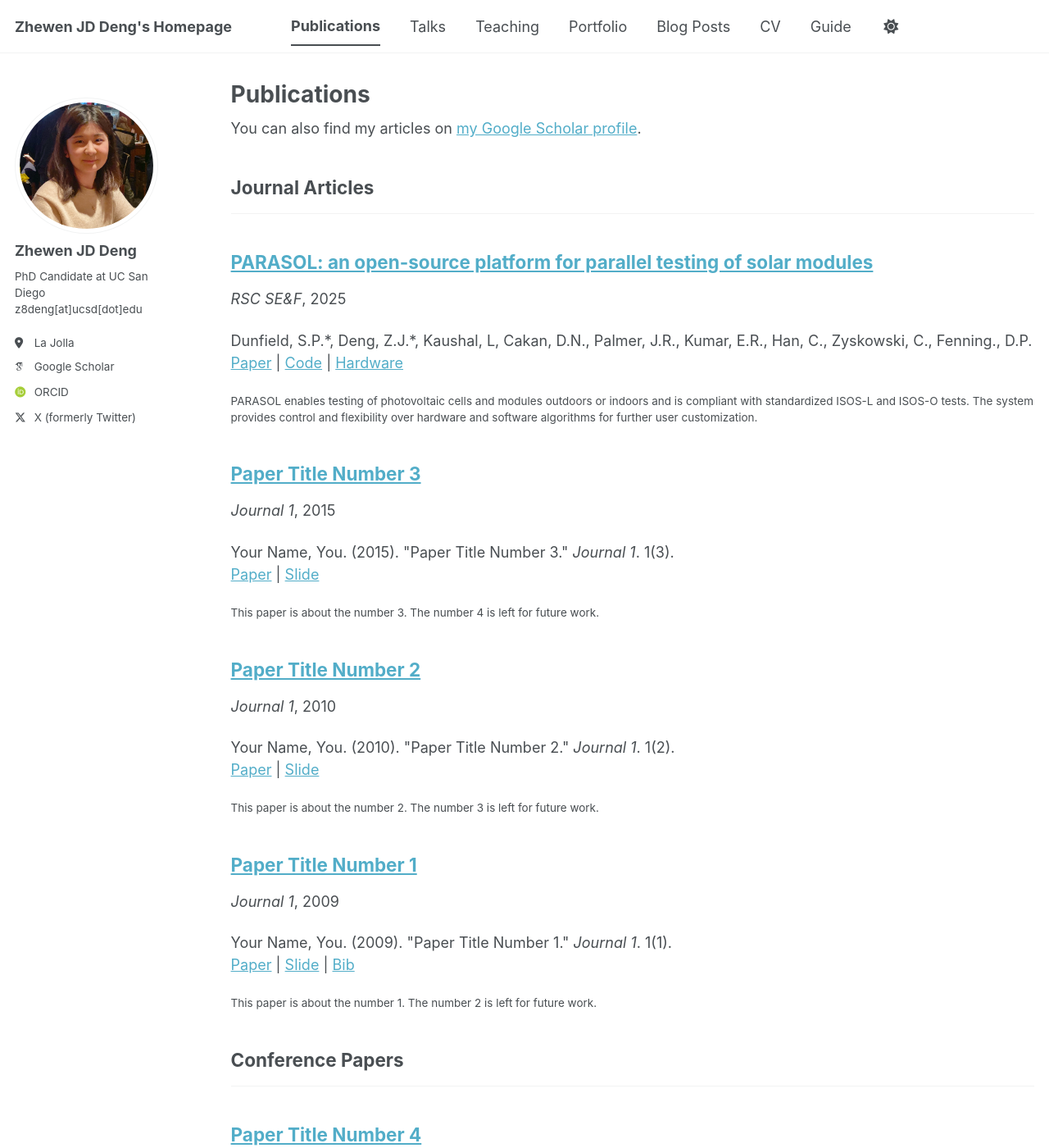
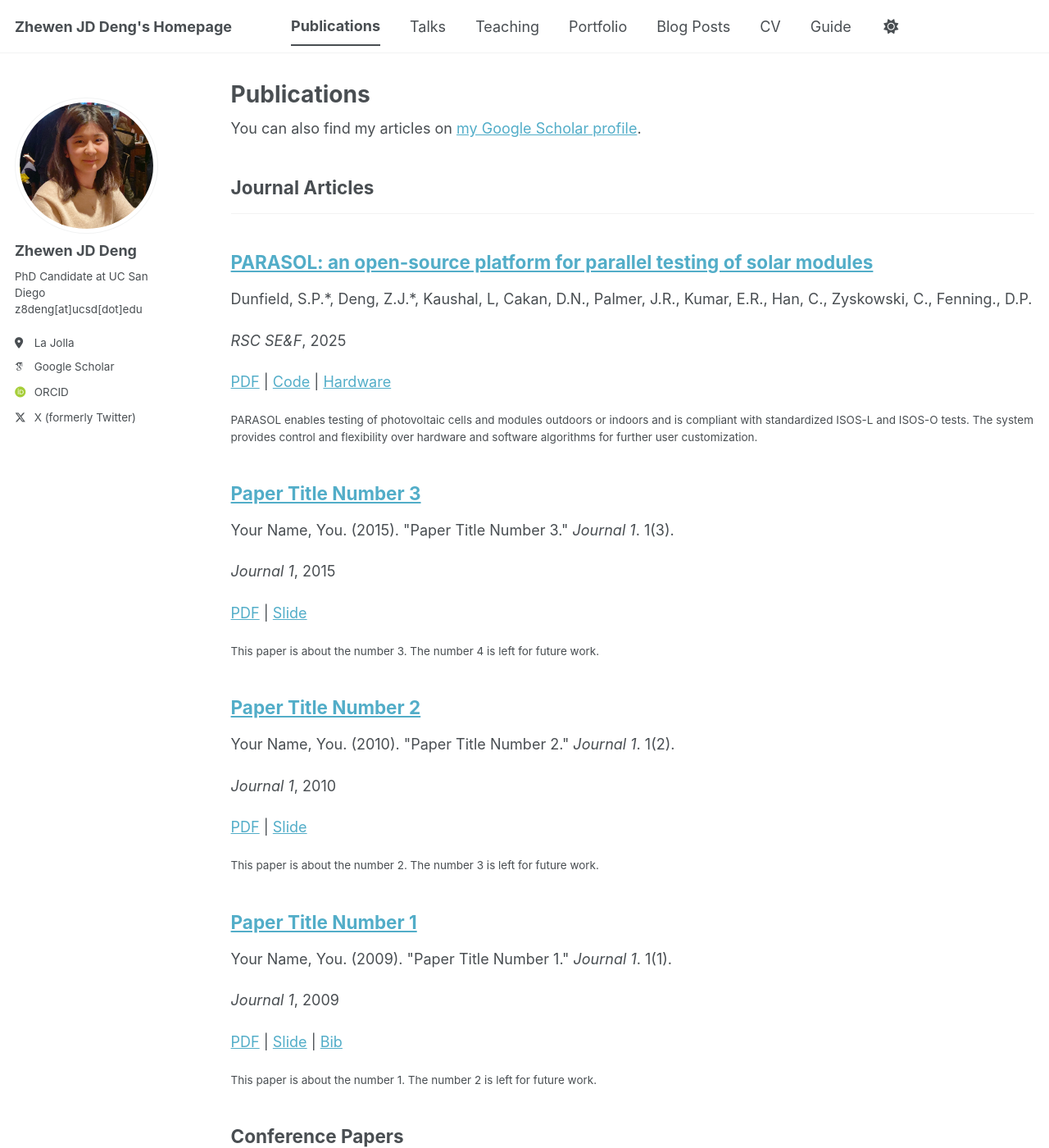
Before and after one commit to zhewenjddeng-personal/zhewenjddeng-personal.github.io, a Jekyll site: the page built from _pages/publications.html, in a window 1280 px wide and 1400 px high. Shown: the whole window at 82% size. Built offline with Jekyll 4.4.1, drawn with Linux system fonts in a browser that asks for light colours; some web fonts are replaced; a script bundle is joined from its source files by our own code; library files that are not in the unit come from our copies; some of the changed text lies outside the part shown.

Commit message:
Update archive-single.html

```diff
--- a/_includes/archive-single.html
+++ b/_includes/archive-single.html
@@ -17,13 +17,7 @@
 
     {% if include.type == "grid" and teaser %}
       <div class="archive__item-teaser">
-        <img src=
-          {% if teaser contains "://" %}
-            "{{ teaser }}"
-          {% else %}
-            "{{ teaser | prepend: "/images/" | prepend: base_path }}"
-          {% endif %}
-          alt="">
+        <img src="{% if teaser contains "://" %}{{ teaser }}{% else %}{{ teaser | prepend: "/images/" | prepend: base_path }}{% endif %}" alt="">
       </div>
     {% endif %}
 
@@ -31,46 +25,35 @@
     <h2 class="archive__item-title" itemprop="headline">
       {% if post.link %}
         <a href="{{ post.link }}">{{ title }}</a>
-        <a href="{{ base_path }}{{ post.url }}" rel="permalink">
-          <i class="fa fa-link" aria-hidden="true" title="permalink"></i><span class="sr-only">Permalink</span>
-        </a>
+        <a href="{{ base_path }}{{ post.url }}" rel="permalink"><i class="fa fa-link" aria-hidden="true" title="permalink"></i><span class="sr-only">Permalink</span></a>
       {% else %}
         <a href="{{ base_path }}{{ post.url }}" rel="permalink">{{ title }}</a>
       {% endif %}
     </h2>
 
-    <!-- Venue / Year -->
-    {% if post.collection == 'teaching' %}
-      <p>{{ post.type }}, <i>{{ post.venue }}</i>, {{ post.date | default: "1900-01-01" | date: "%Y" }}</p>
-    {% elsif post.collection == 'publications' %}
-      <p><i>{{ post.venue }}</i>, {{ post.date | default: "1900-01-01" | date: "%Y" }}</p>
+    <!-- Citation above Venue/Year -->
+    {% if post.citation %}
+      <p class="archive__item-citation">{{ post.citation }}</p>
     {% endif %}
 
-    <!-- Citation + Links -->
-    {% if post.citation %}
-      <p>
-        {{ post.citation }}<br>
-        {% if post.paperurl %}<a href="{{ post.paperurl }}">Paper</a>{% endif %}
-        {% if post.codeurl %} | <a href="{{ post.codeurl }}">Code</a>{% endif %}
-        {% if post.hardwareurl %} | <a href="{{ post.hardwareurl }}">Hardware</a>{% endif %}
-        {% if post.slidesurl %} | <a href="{{ post.slidesurl }}">Slide</a>{% endif %}
-        {% if post.bibtexurl %} | <a href="{{ post.bibtexurl }}">Bib</a>{% endif %}
-      </p>
-    {% else %}
-      <p>
-        {% if post.paperurl %}<a href="{{ post.paperurl }}">PDF</a>{% endif %}
-        {% if post.codeurl %} | <a href="{{ post.codeurl }}">Code</a>{% endif %}
-        {% if post.hardwareurl %} | <a href="{{ post.hardwareurl }}">Hardware</a>{% endif %}
-        {% if post.slidesurl %} | <a href="{{ post.slidesurl }}">Slide</a>{% endif %}
-        {% if post.bibtexurl %} | <a href="{{ post.bibtexurl }}">Bib</a>{% endif %}
-      </p>
+    {% if post.collection == 'publications' %}
+      <p class="archive__item-venue"><i>{{ post.venue }}</i>, {{ post.date | default: "1900-01-01" | date: "%Y" }}</p>
+    {% elsif post.collection == 'teaching' %}
+      <p>{{ post.type }}, <i>{{ post.venue }}</i>, {{ post.date | default: "1900-01-01" | date: "%Y" }}</p>
     {% endif %}
+
+    <!-- Links: PDF | Code | Hardware | Slide | Bib -->
+    <p class="archive__item-links">
+      {% if post.paperurl %}<a href="{{ post.paperurl }}">PDF</a>{% endif %}
+      {% if post.codeurl %} | <a href="{{ post.codeurl }}">Code</a>{% endif %}
+      {% if post.hardwareurl %} | <a href="{{ post.hardwareurl }}">Hardware</a>{% endif %}
+      {% if post.slidesurl %} | <a href="{{ post.slidesurl }}">Slide</a>{% endif %}
+      {% if post.bibtexurl %} | <a href="{{ post.bibtexurl }}">Bib</a>{% endif %}
+    </p>
 
     <!-- Excerpt -->
     {% if post.excerpt %}
-      <p class="archive__item-excerpt" itemprop="description">
-        {{ post.excerpt | markdownify | remove: '<p>' | remove: '</p>' }}
-      </p>
+      <p class="archive__item-excerpt" itemprop="description">{{ post.excerpt | markdownify | remove: '<p>' | remove: '</p>' }}</p>
     {% endif %}
 
   </article>
```
